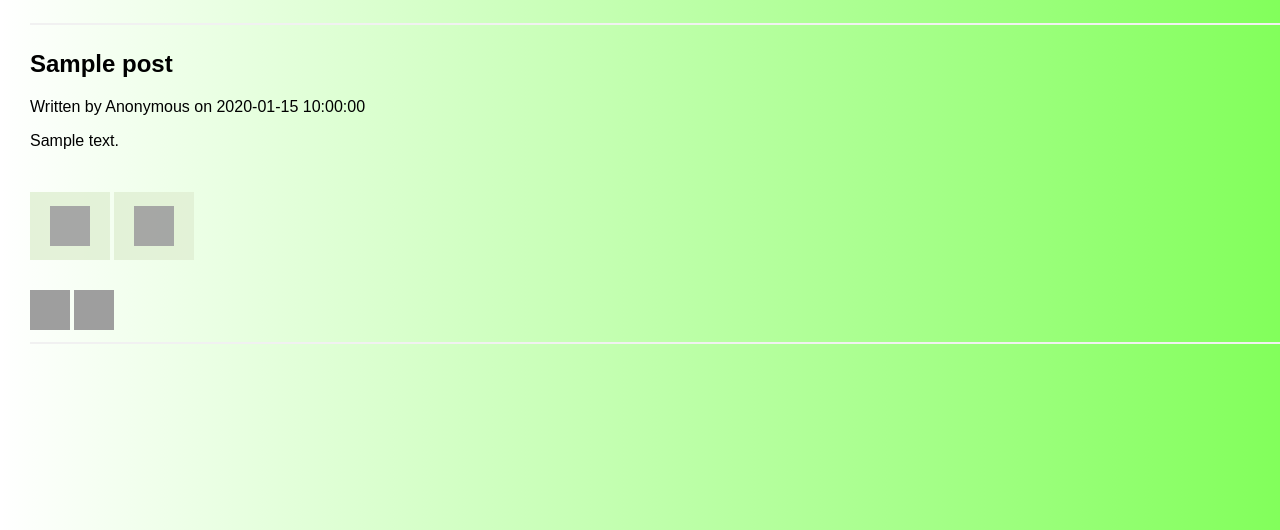
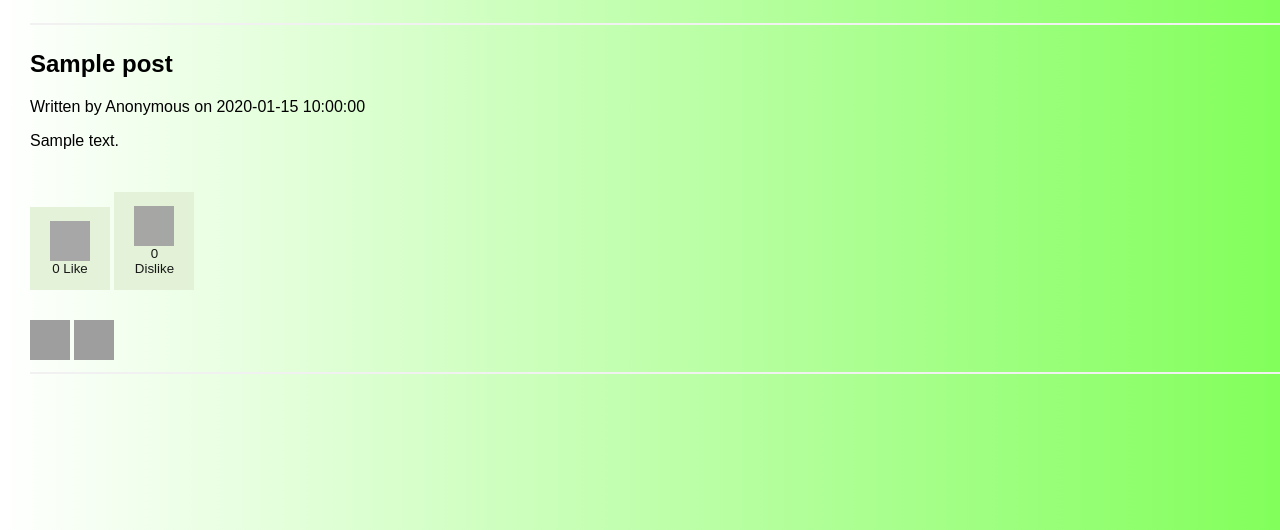
Before and after one commit to VitaliiKalyta96/Social_media_network, a Flask app: page /post in a window 1280 px wide. Shown: the part 147-677 px from the top of the page. Run offline with Flask 2, Linux system fonts and the light colour scheme; tables that the repository leaves empty hold one stand-in row (values such as "Sample post"); grey boxes are pictures that could not be loaded.

Commit message:
Updated project.

```diff
--- a/template/main.html
+++ b/template/main.html
@@ -43,8 +43,8 @@
           <a class="policy2" href="#" style="color:dodgerblue">Terms & Privacy</a>
 
           <div class="clearfix">
-            <button type="submit" class="signupbtn">Sign Up</button>
-            <button type="button" onclick="document.getElementById('id01').style.display='none'" class="cancelbtn">Cancel</button>
+            <button id="signup" type="submit" class="signupbtn">Sign Up</button>
+            <button id="cancel" type="button" onclick="document.getElementById('id01').style.display='none'" class="cancelbtn">Cancel</button>
           </div>
         </div>
       </form>
--- a/template/post.html
+++ b/template/post.html
@@ -4,6 +4,7 @@
     <meta name="viewport" content="width=device-width, initial-scale=1.0">
     <title>SocialMedia</title>
     <link rel="stylesheet" href="static/styles.css">
+    <link rel="stylesheet" href="https://cdnjs.cloudflare.com/ajax/libs/font-awesome/6.2.0/css/all.min.css" integrity="sha512-xh6O/CkQoPOWDdYTDqeRdPCVd1SpvCA9XXcUnZS2FmJNp1coAFzvtCN9BmamE+4aHK8yyUHUSCcJHgXloTyT2A==" crossorigin="anonymous" referrerpolicy="no-referrer" />
 </head>
 <body class="posts_background">
     <div>
@@ -26,13 +27,22 @@
         <p style="white-space: pre-wrap">{{post.content}}</p>
         <br>
 
-<!--        <button class="button_like">-->
-<!--        <button class="button_like">-->
+        <div>
+            <button class="button_like">
+                <img class="icon_like" id="icon" height="40px" width="40px" src="https://image.similarpng.com/very-thumbnail/2020/11/Green-like-button-icon-design-on-transparent-background-PNG.png">
+                <span id="count">0</span> Like
+            </button>
+            <button class="button_dislike">
+                <img class="icon_dislike" id="icon-2" height="40px" width="40px" src="https://image.similarpng.com/very-thumbnail/2020/11/Red-dislike-button-icon-design-on-transparent-PNG.png">
+                <span id="count-2">0</span> Dislike
+            </button>
 
-        <div>
-            <button class="button_like" name="submit_button1" value="like"><img class="icon_like" height="40px" width="40px" src="https://image.similarpng.com/very-thumbnail/2020/11/Green-like-button-icon-design-on-transparent-background-PNG.png"></button>
-            <button class="button_like" name="submit_button2" value="dislike">  <img class="icon_dislike" height="40px" width="40px" src="https://image.similarpng.com/very-thumbnail/2020/11/Red-dislike-button-icon-design-on-transparent-PNG.png"></button>
+<!--            <button class="like_btn">-->
+<!--                <span id="icon"><i class="fa-solid fa-thumbs-up"></i></span>-->
+<!--                <span id="count">0</span> Like-->
+<!--            </button>-->
         </div>
+
         <a href="/post/delete/{{post.id}}"><img
                 src="https://qph.fs.quoracdn.net/main-qimg-83c6de25ed91d13a4f09fb5f11ca8853" height="40px" width="40px"></a>
         <a href="/post/edit/{{post.id}}"><img
@@ -41,5 +51,6 @@
         <hr>
         {% endfor %}
     </div>
+    <script src="static/js/buttons.js"></script>
 </body>
 </html>
```
Also changed, not shown: Database.db.
